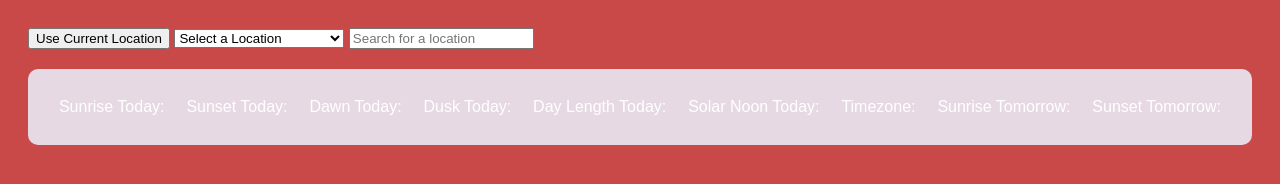
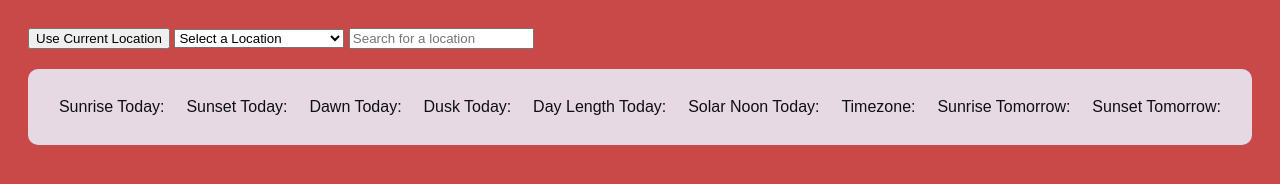
Before and after one commit to marker2601/ITMD541_Lab4, a plain HTML site: page index.html in a window 1280 px wide. Drawn offline with Linux system fonts and the light colour scheme.

```diff
--- a/style.css
+++ b/style.css
@@ -41,7 +41,7 @@ body {
 #data-display p {
     margin: 5px 0;
     line-height: 1.6;
-    color: #fff;
+    color: #0f0f0f;
 }
 
 @media (max-width: 600px) {
```
